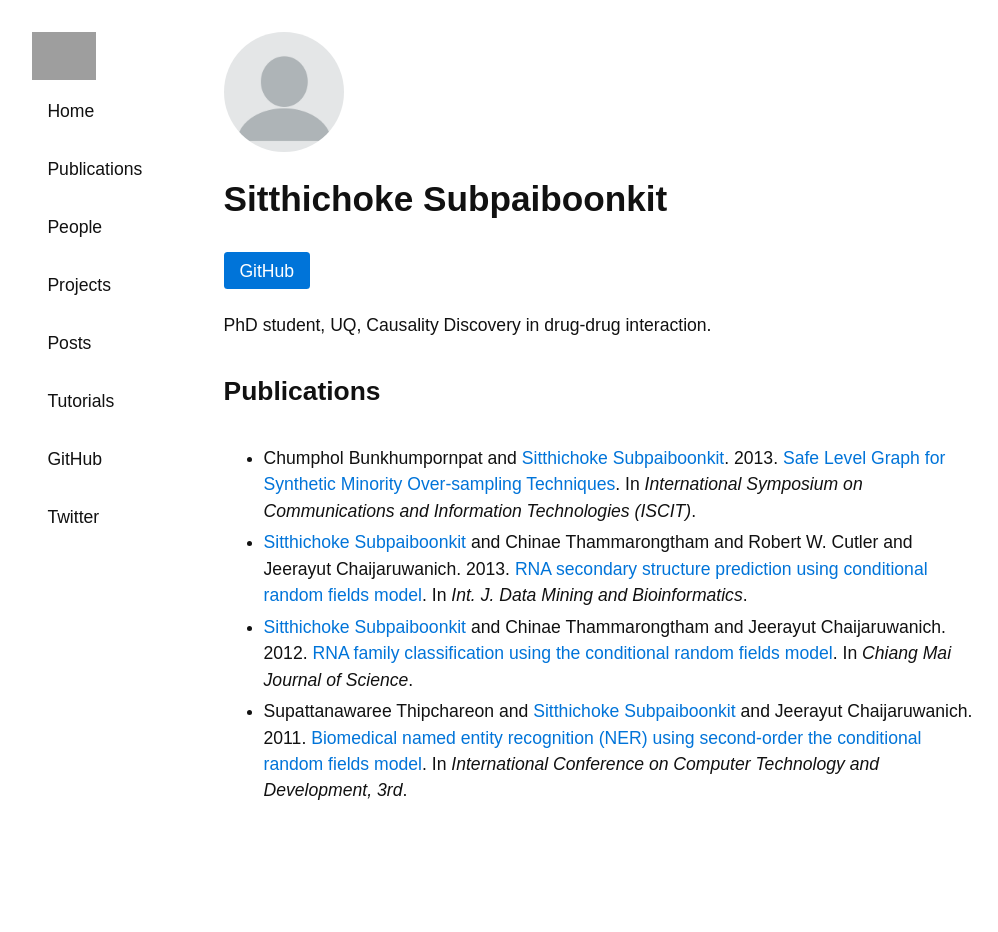
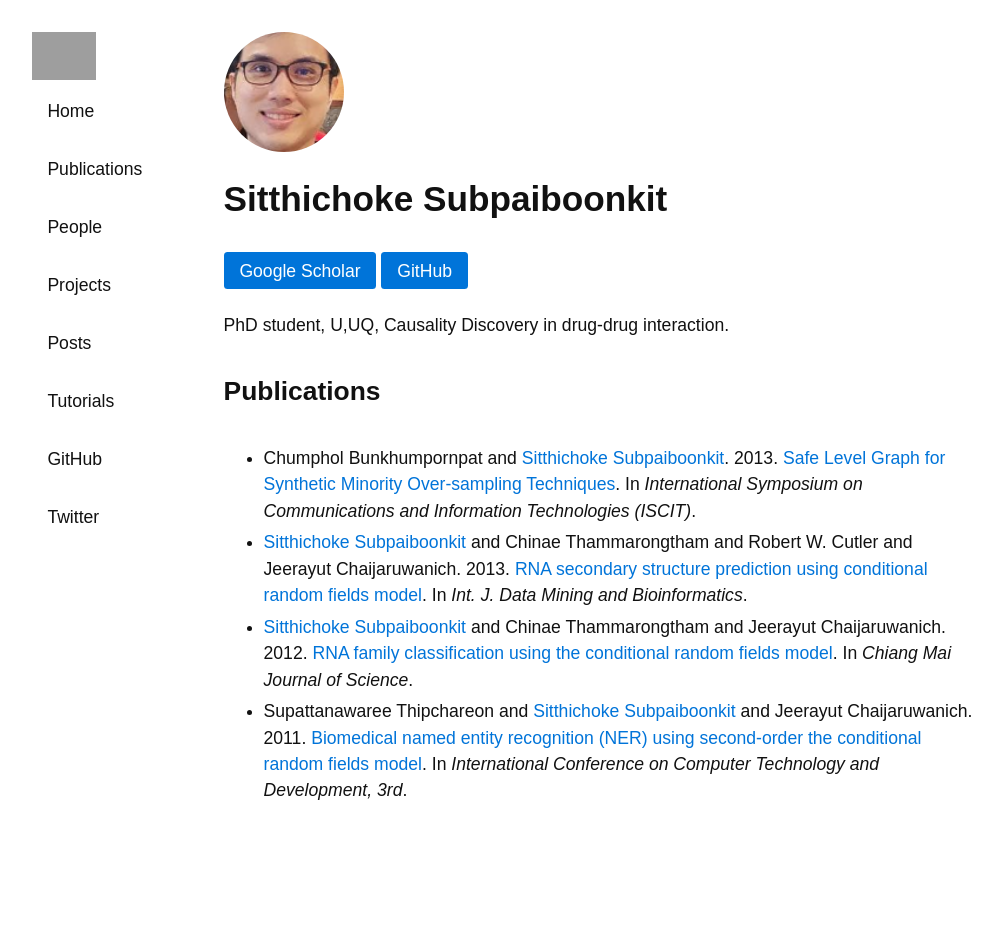
Before and after one commit to ielab/ielab.github.io, a Jekyll site: the page built from _people/sitthichoke-subpaiboonkit.md, in a window 1280 px wide. Shown: the whole page, without its empty margins (139-1137 px from the left). Built offline with Jekyll 4.4.1, drawn with Linux system fonts in a browser that asks for light colours; some of the changed lines change nothing that is shown; grey boxes are pictures that could not be loaded.

Commit message:
Update sitthichoke-subpaiboonkit.md

```diff
--- a/_people/sitthichoke-subpaiboonkit.md
+++ b/_people/sitthichoke-subpaiboonkit.md
@@ -1,10 +1,10 @@
 ---
 name: Sitthichoke Subpaiboonkit
-image:
+image: /images/Sith.bmp
 twitter:
-github: //github.com/https://github.com/subpaiboonkit
+github: https://github.com/subpaiboonkit
 website:
-scholar:
+scholar: https://scholar.google.com.au/citations?hl=en&user=c5hTea0AAAAJ
 role: Phd
-description: PhD student, UQ, Causality Discovery in drug-drug interaction.
+description: PhD student, U,UQ, Causality Discovery in drug-drug interaction.
 ---
```
